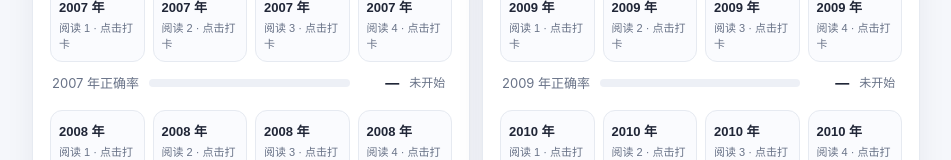
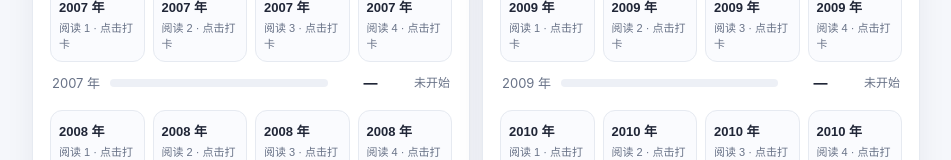
Before and after one commit to yykygs2974-web/kaoyan-reading-tracker, a plain HTML site: page index.html in a window 1280 px wide. Shown: the part 766-926 px from the top of the page, without its empty margins (164-1115 px from the left). Drawn offline with Linux system fonts and the light colour scheme.

Commit message:
Add files via upload

```diff
--- a/index.html
+++ b/index.html
@@ -22,7 +22,7 @@
 .wstats{display:flex;gap:28px;margin:4px 0 2px}.wstats strong{display:block;font-size:25px}.wstats span{font-size:13px;color:var(--muted)}a.btn{display:inline-block;text-decoration:none}
 .acc{grid-column:1/-1;display:flex;align-items:center;gap:10px;font-size:13px;color:var(--muted);padding:2px 2px 8px}
 .acc .acc-track{flex:1;height:8px;background:#edf0f6;border-radius:999px;overflow:hidden}.acc i{display:block;height:100%;border-radius:999px;background:var(--good)}
-.acc strong{font-size:14px;color:var(--ink);min-width:2.8em;text-align:right}.acc small{font-size:12px;min-width:3.4em}
+.acc strong{font-size:14px;color:var(--ink);min-width:2.8em;text-align:right}.acc small{font-size:12px;min-width:5.2em;text-align:right}.acc small b{font-size:14px;color:var(--ink)}
 .acc.mid i{background:#d9962b}.acc.low i{background:#c23b2e}.acc.none i{width:0}
 .footer{text-align:center;color:var(--muted);font-size:12px;margin-top:20px}
 @media(min-width:680px){.tiles{grid-template-columns:repeat(4,minmax(0,1fr))}.weeks{grid-template-columns:repeat(2,minmax(0,1fr))}.week:last-child{grid-column:1/-1}.week:last-child .tiles{grid-template-columns:repeat(4,minmax(0,1fr))}}
@@ -104,7 +104,7 @@ function accRow(year,wAll){
  const total=att.length*5,wrong=att.reduce((n,p)=>n+Math.min(5,wAll[key(year,p)]||0),0),right=total-wrong;
  const pct=total?Math.round(right/total*100):null;
  const d=document.createElement("div");d.className="acc"+(pct===null?" none":pct>=80?"":pct>=60?" mid":" low");
- d.innerHTML=`<span>${year} 年正确率</span><div class="acc-track"><i style="width:${pct||0}%"></i></div><strong>${pct===null?"—":pct+"%"}</strong><small>${pct===null?"未开始":right+"/"+total}</small>`;
+ d.innerHTML=`<span>${year} 年${att.length&&att.length<4?`（已做 ${att.length}/4 篇）`:""}</span><div class="acc-track"><i style="width:${pct||0}%"></i></div><strong>${pct===null?"—":pct+"%"}</strong><small>${pct===null?"未开始":`<b>${right*2}</b>/${total*2} 分`}</small>`;
  return d;
 }
 function render(){
```
